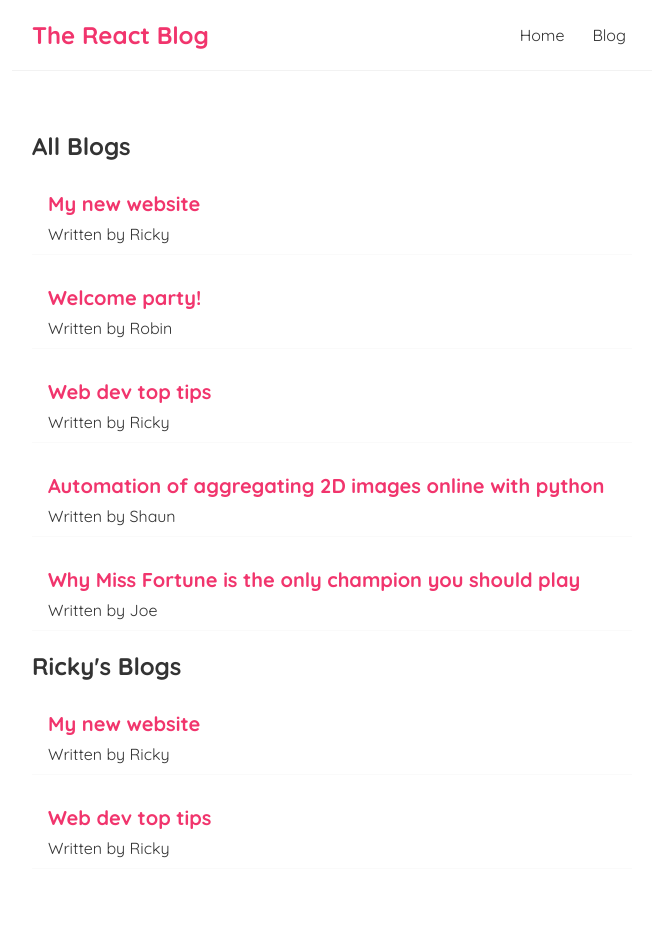
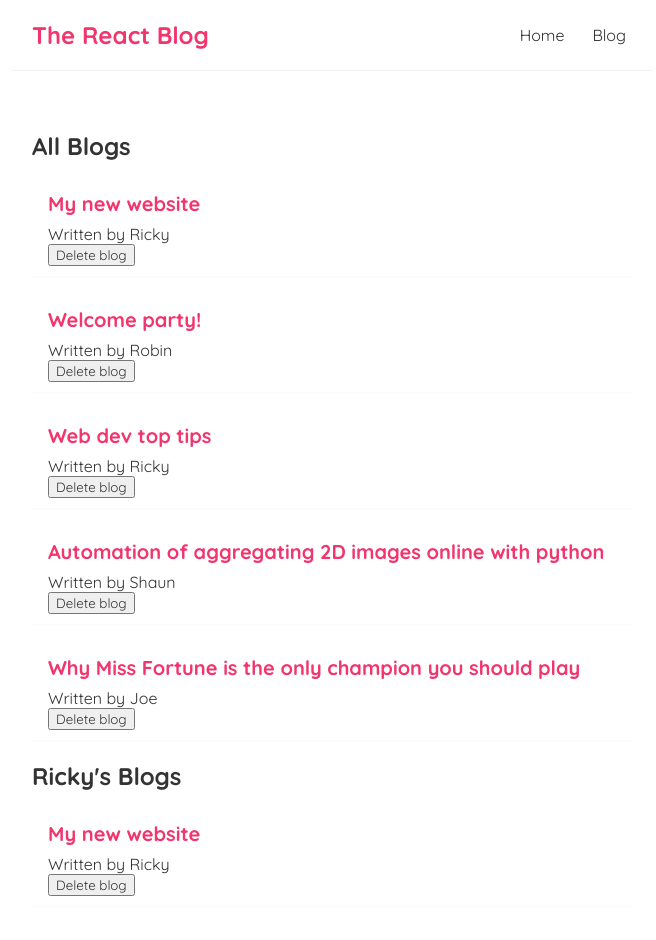
Before and after one commit to rmavlingcar/react-tutorial, a React (Create React App) app in the folder react-tutorial-blog/: page / in a window 1280 px wide. Shown: the top 940 px of the page, without its empty margins (308-964 px from the left). Built offline with nearby package versions, Linux system fonts and the light colour scheme.

Commit message:
Completed tutorial #13

```diff
--- a/react-tutorial-blog/src/BlogList.js
+++ b/react-tutorial-blog/src/BlogList.js
@@ -1,4 +1,4 @@
-const BlogList = ({ blogs, title }) => {
+const BlogList = ({ blogs, title, handleDelete }) => {
     // const blogs = props.blogs;
     // const title = props.title;
 
@@ -12,6 +12,9 @@
                 <div className="blog-preview" key={blog.id}>
                     <h2>{ blog.title }</h2>
                     <p>Written by { blog.author }</p>
+                    <button onClick={() => {
+                        handleDelete(blog.id)
+                    }}>Delete blog</button>
                 </div>
             ))
             }
--- a/react-tutorial-blog/src/Home.js
+++ b/react-tutorial-blog/src/Home.js
@@ -9,10 +9,16 @@
         { title: 'Automation of aggregating 2D images online with python', body: 'lorem ipsum...', author: 'Shaun', id: 4 },
         { title: 'Why Miss Fortune is the only champion you should play', body: 'lorem ipsum...', author: 'Joe', id: 5 }
     ])
+
+    const handleDelete = (id) => {
+        const newBlogs = blogs.filter(blog => blog.id != id);
+        setBlogs(newBlogs);
+    }
+
     return (
     <div className="home">
-        <BlogList blogs={ blogs } title="All Blogs"></BlogList>
-        <BlogList blogs={ blogs.filter((blog) => blog.author === 'Ricky')} title="Ricky's Blogs"></BlogList>
+        <BlogList blogs={ blogs } title="All Blogs" handleDelete={ handleDelete }></BlogList>
+        <BlogList blogs={ blogs.filter((blog) => blog.author === 'Ricky')} title="Ricky's Blogs" handleDelete={ handleDelete }></BlogList>
     </div>
     );
 }
```
